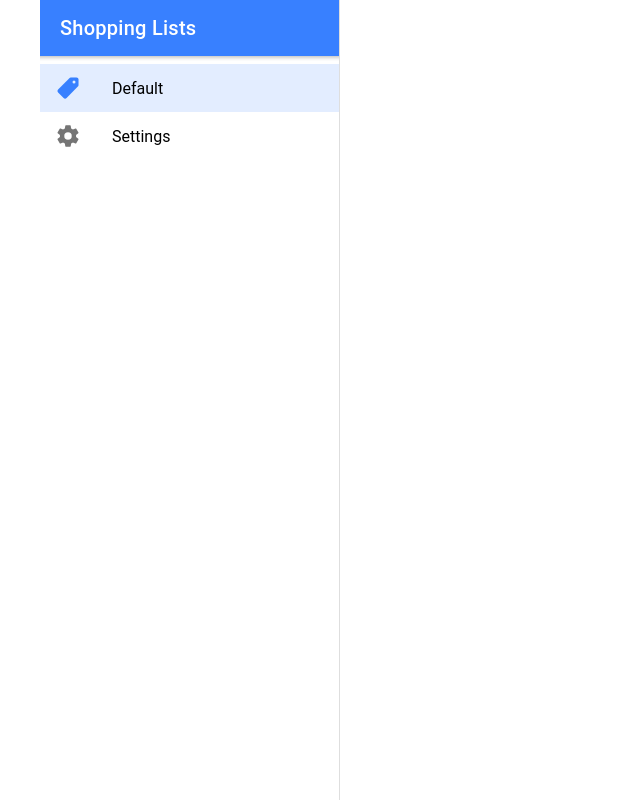
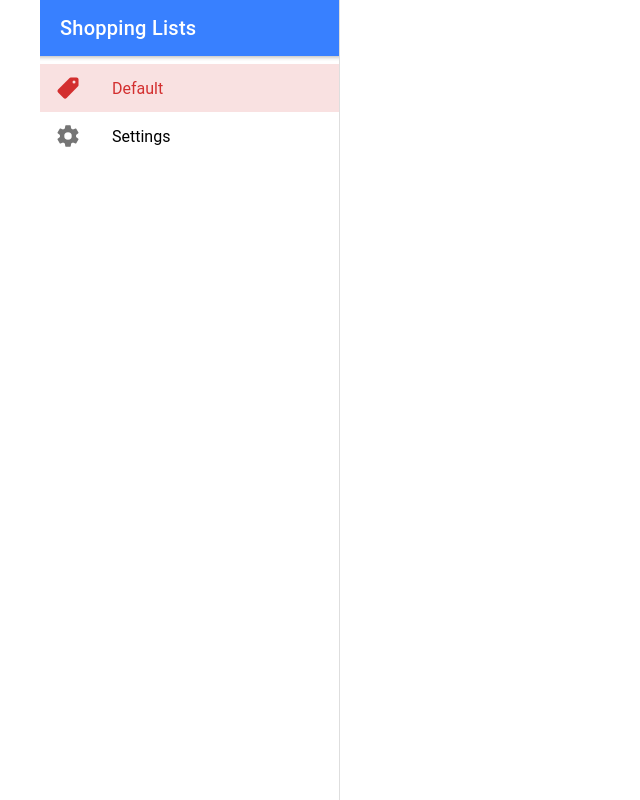
Before and after one commit to Data5tream/ionicTest, a React (Create React App) app: page /store/0 in a window 1280 px wide. Shown: the whole page, without its empty margins (0-640 px from the left). Built offline with nearby package versions, Linux system fonts and the light colour scheme.

Commit message:
Better color handleing

```diff
--- a/src/components/Menu.css
+++ b/src/components/Menu.css
@@ -1,7 +1,7 @@
 ion-menu.md ion-item.active {
-    --background: rgba(var(--ion-color-primary-rgb), 0.14);
-  }
+  --background: rgba(var(--store-color), 0.14);
+}
 
-  ion-menu.md ion-item.active ion-icon {
-    color: var(--ion-color-primary);
-  }
+ion-menu.md ion-item.active, ion-menu.md ion-item.active ion-icon {
+  color: rgb(var(--store-color));
+}
--- a/src/components/Menu.tsx
+++ b/src/components/Menu.tsx
@@ -9,7 +9,7 @@ import { connect } from 'react-redux';
 import './Menu.css';
 
 interface MenuProps {
-  stores: Array<{name: string;}>;
+  stores: Array<{name: string; color: string;}>;
 }
 
 const Menu: React.FC<MenuProps> = ({ stores }) => {
@@ -26,9 +26,9 @@ const Menu: React.FC<MenuProps> = ({ stores }) => {
       </IonHeader>
       <IonContent>
         <IonList lines="none">
-          {stores.map((store: {name: string;}, id: number) => (
+          {stores.map((store: {name: string; color: string;}, id: number) => (
             <IonMenuToggle key={id} autoHide={false}>
-              <IonItem routerLink={`/store/${id}`} className={checkRoute(`/store/${id}`)}>
+              <IonItem routerLink={`/store/${id}`} className={checkRoute(`/store/${id}`)} style={{ '--store-color': store.color }}>
                 <IonIcon icon={pricetag} slot="start" />
                 <IonLabel>{store.name}</IonLabel>
               </IonItem>
--- a/src/pages/Stores.tsx
+++ b/src/pages/Stores.tsx
@@ -71,7 +71,7 @@ const StorePage: React.FC<Props> = (props: Props) => {
     height: '100%',
     display: 'flex',
     alignItems: 'flex-start',
-    background: color,
+    background: `rgb(${color})`,
   });
 
   return (
--- a/src/redux/reducers.ts
+++ b/src/redux/reducers.ts
@@ -3,7 +3,7 @@ const initialState = {
   stores: [
     {
       name: 'Default',
-      color: '#D32F2F',
+      color: '211, 47, 47',
       entries: [] as Array<{
         name: string;
         done: boolean;
```
